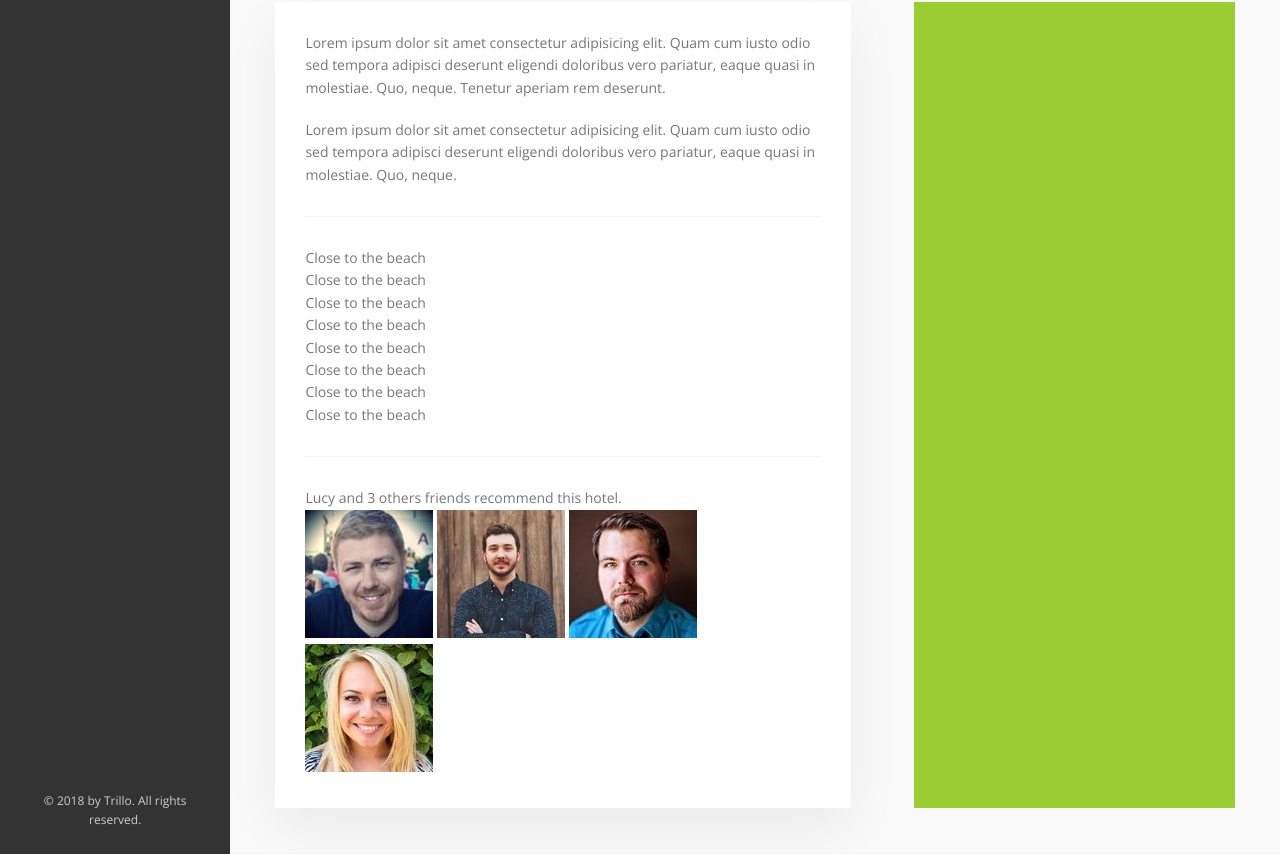
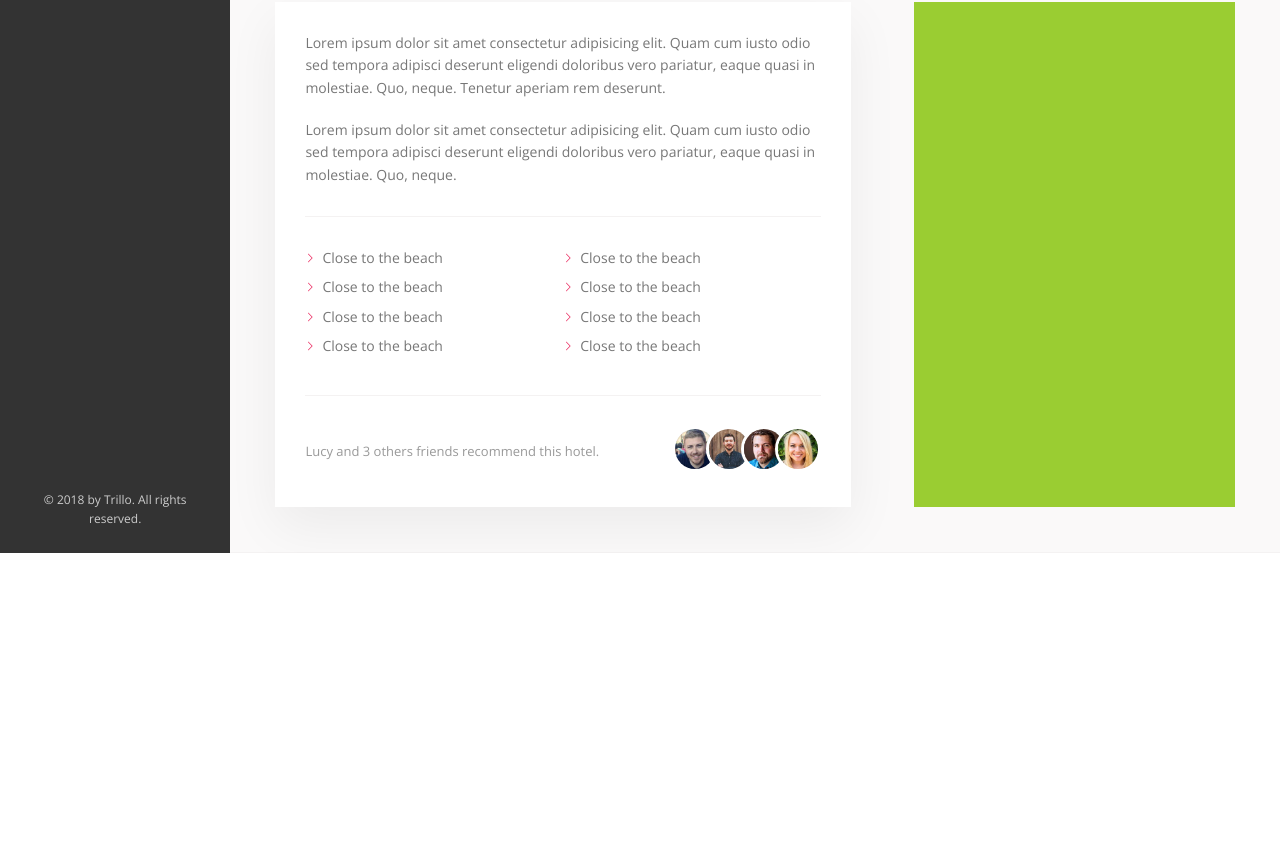
Before and after one commit to wesleyramalho/trillo, a website: page index.html in a window 1280 px wide. Shown: the part 591-1445 px from the top of the page. After the commit the page ends 1144 px from the top, so only its background shows below. Drawn offline with nearby package versions, Linux system fonts and the light colour scheme.

Commit message:
recommend section almost fineshed

```diff
--- a/sass/_components.scss
+++ b/sass/_components.scss
@@ -216,7 +216,7 @@
   }
 
   &__icon-location {
-    margin-right: .5rem;
+    margin-right: 0.5rem;
   }
   &__rating {
     background-color: var(--color-primary);
@@ -237,11 +237,10 @@
     margin-bottom: -3px;
   }
   &__rating-count {
-    font-size: .8rem;
+    font-size: 0.8rem;
     text-transform: uppercase;
   }
 }
-
 
 //BUTTON INLINE
 .btn-inline {
@@ -253,7 +252,7 @@
   display: inline-block;
   background-color: transparent;
   cursor: pointer;
-  transition: all .2s;
+  transition: all 0.2s;
 
   &:hover {
     color: var(--color-grey-dark-1);
@@ -272,10 +271,82 @@
   }
   50% {
     transform: scale(1.05);
-    box-shadow: 0 1rem 4rem rgba(0,0,0,.25);
+    box-shadow: 0 1rem 4rem rgba(0, 0, 0, 0.25);
   }
   100% {
     transform: scale(1);
     box-shadow: none;
   }
 }
+
+//PARAGRAPH
+.paragraph:not(:last-of-type) {
+  margin-bottom: 2rem;
+}
+
+//LIST
+.list {
+  list-style: none;
+  margin: 3rem 0;
+  padding: 3rem 0;
+  border-top: var(--line);
+  border-bottom: var(--line);
+
+  display: flex;
+  flex-wrap: wrap;
+
+  &__item {
+    flex: 0 0 50%;
+    margin-bottom: 0.7rem;
+  }
+
+  &__item::before {
+    content: "";
+    display: inline-block;
+    height: 1rem;
+    width: 1rem;
+    margin-right: 0.7rem;
+
+    //Older browsers
+    // background-image: url(../img/chevron-thin-right.svg);
+    // background-size: cover;
+
+    //Newer browsers - masks
+    background-color: var(--color-primary);
+    @supports (mask-image: url(../img/chevron-thin-right.svg)) and
+      (mask-size: cover) {
+      -webkit-mask-image: url(../img/chevron-thin-right.svg);
+      -webkit-mask-size: cover;
+      mask-image: url(../img/chevron-thin-right.svg);
+      mask-size: cover;
+    }
+  }
+}
+
+//RECOMMEND
+
+.recommend {
+  font-size: 1.3rem;
+  color: var(--color-grey-dark-3);
+  display: flex;
+  align-items: center;
+
+  &__count {
+    margin-right: auto;
+  }
+
+  &__friends {
+  }
+
+  &__photo {
+    box-sizing: content-box;
+    height: 4rem;
+    width: 4rem;
+    border-radius: 50%;
+    border: 3px solid #fff;
+
+    &:not(:last-child) {
+      margin-right: -1.5rem;
+    }
+  }
+}
```
Also changed, not shown: css/style.css, 1 other file.
